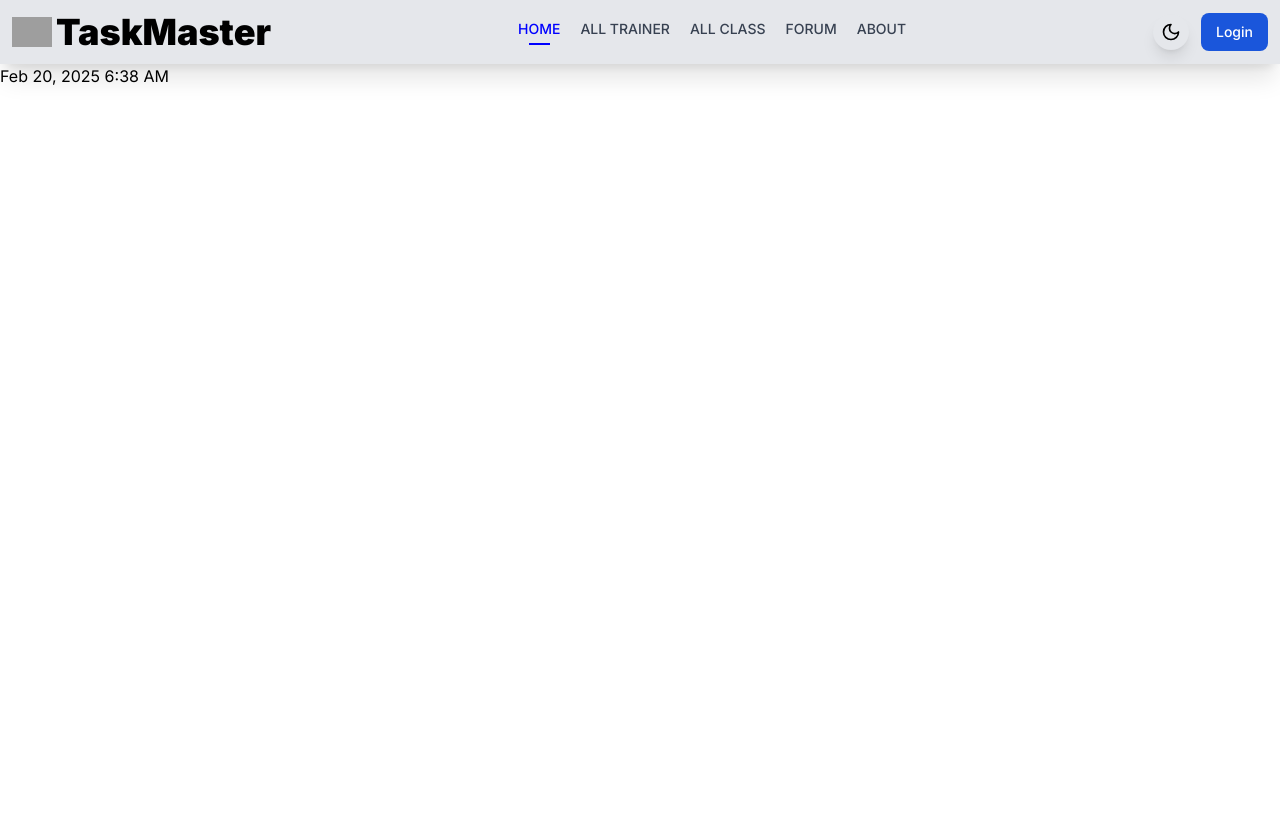
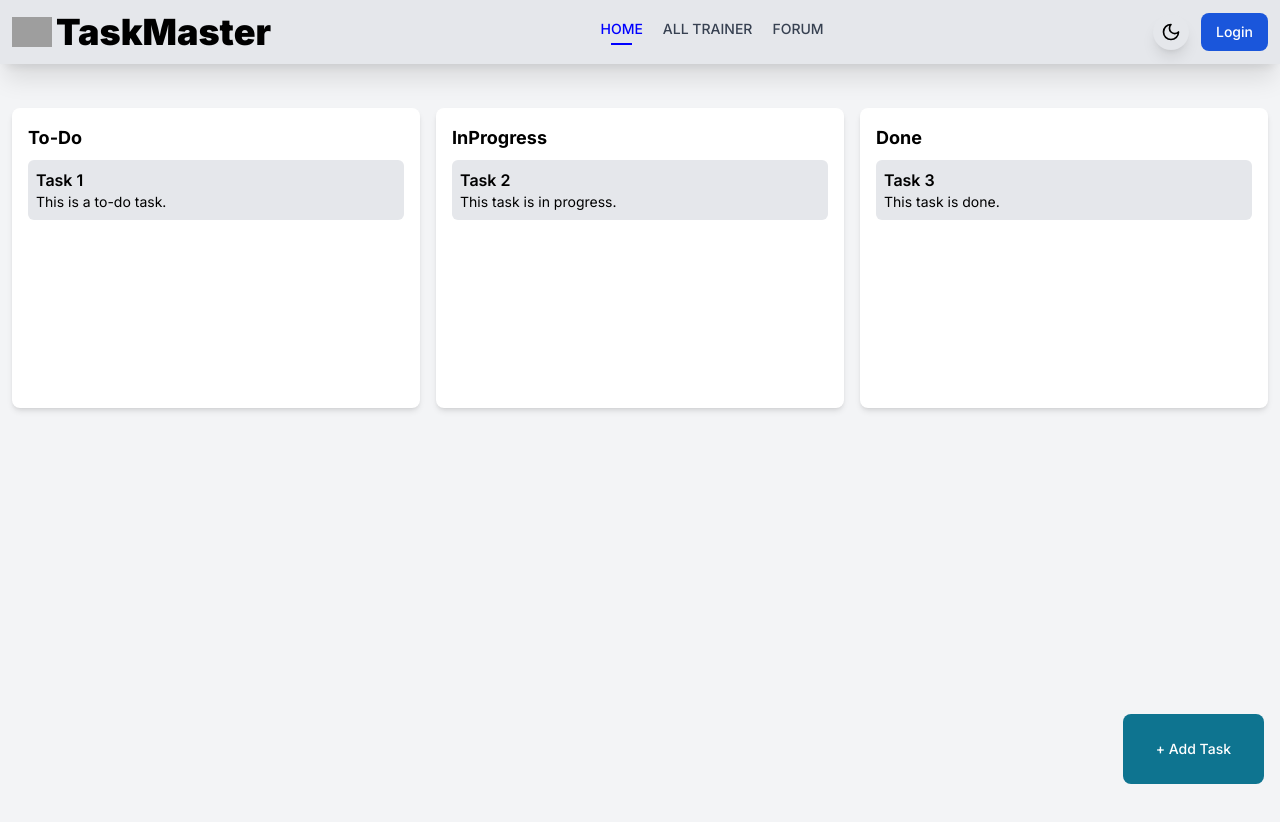
Before and after one commit to Az-Haris/TaskMaster-Frontend, a React (Vite) app: page / in a window 1280 px wide. Shown: the top 822 px of the page. Before the commit the page ends 800 px from the top, so only its background shows below. Built offline with nearby package versions, Linux system fonts and the light colour scheme; no server answers; grey boxes are pictures that could not be loaded.

Commit message:
Added Draft Dashboard UI

```diff
--- a/package.json
+++ b/package.json
@@ -17,6 +17,7 @@
     "lucide-react": "^0.475.0",
     "moment": "^2.30.1",
     "react": "^18.3.1",
+    "react-beautiful-dnd": "^13.1.1",
     "react-dom": "^18.3.1",
     "react-helmet-async": "^2.0.5",
     "react-hook-form": "^7.54.2",
--- a/src/components/Navbar.jsx
+++ b/src/components/Navbar.jsx
@@ -32,30 +32,13 @@ const Navbar = () => {
             <hr className="w-2/4 border-none h-[1.5px] bg-gray-700 hidden" />
           </NavLink>
 
-          <NavLink to={"/classes"} className="flex flex-col items-center gap-1">
-            <p>All Class</p>{" "}
-            <hr className="w-2/4 border-none h-[1.5px] bg-gray-700 hidden" />
-          </NavLink>
 
           <NavLink to={"/forum"} className="flex flex-col items-center gap-1">
             <p>Forum</p>{" "}
             <hr className="w-2/4 border-none h-[1.5px] bg-gray-700 hidden" />
           </NavLink>
 
-          <NavLink to={"/about"} className="flex flex-col items-center gap-1">
-            <p>About</p>{" "}
-            <hr className="w-2/4 border-none h-[1.5px] bg-gray-700 hidden" />
-          </NavLink>
 
-          {user && (
-            <NavLink
-              to={"/dashboard"}
-              className="flex flex-col items-center gap-1"
-            >
-              <p>Dashboard</p>{" "}
-              <hr className="w-2/4 border-none h-[1.5px] bg-gray-700 hidden" />
-            </NavLink>
-          )}
         </ul>
 
         <div className="flex items-center gap-3">
--- a/src/pages/Dashboard.jsx
+++ b/src/pages/Dashboard.jsx
@@ -1,12 +1,87 @@
-import moment from 'moment';
+import { Button } from "flowbite-react";
+import { useState } from "react";
+import { DragDropContext, Droppable, Draggable } from "react-beautiful-dnd";
+
+
+const initialTasks = {
+  todo: [
+    { id: "1", title: "Task 1", description: "This is a to-do task." },
+  ],
+  inProgress: [
+    { id: "2", title: "Task 2", description: "This task is in progress." },
+  ],
+  done: [
+    { id: "3", title: "Task 3", description: "This task is done." },
+  ],
+};
 
 const Dashboard = () => {
-    const date = moment().format('lll');
-    return (
-        <div>
-            <p>{date}</p>
+  const [tasks, setTasks] = useState(initialTasks);
+
+  const onDragEnd = (result) => {
+    if (!result.destination) return;
+    const { source, destination } = result;
+
+    const startColumn = tasks[source.droppableId];
+    const endColumn = tasks[destination.droppableId];
+    const [movedTask] = startColumn.splice(source.index, 1);
+    endColumn.splice(destination.index, 0, movedTask);
+
+    setTasks({
+      ...tasks,
+      [source.droppableId]: startColumn,
+      [destination.droppableId]: endColumn,
+    });
+  };
+
+  return (
+    <div className=" min-h-screen pt-5 bg-gray-100">
+
+      <DragDropContext onDragEnd={onDragEnd}>
+        <div className="container mx-auto px-3 grid grid-cols-1 md:grid-cols-3 gap-4 mt-6">
+          {Object.keys(tasks).map((column, index) => (
+            <Droppable key={index} droppableId={column}>
+              {(provided) => (
+                <div
+                  ref={provided.innerRef}
+                  {...provided.droppableProps}
+                  className="bg-white p-4 rounded-lg shadow-md min-h-[300px]"
+                >
+                  <h2 className="font-bold text-lg mb-2 capitalize">
+                    {column.replace("todo", "To-Do")}
+                  </h2>
+                  {tasks[column].map((task, index) => (
+                    <Draggable
+                      key={task.id}
+                      draggableId={task.id}
+                      index={index}
+                    >
+                      {(provided) => (
+                        <div
+                          ref={provided.innerRef}
+                          {...provided.draggableProps}
+                          {...provided.dragHandleProps}
+                          className="bg-gray-200 p-2 rounded-md mb-2"
+                        >
+                          <h3 className="font-semibold">{task.title}</h3>
+                          <p className="text-sm">{task.description}</p>
+                        </div>
+                      )}
+                    </Draggable>
+                  ))}
+                  {provided.placeholder}
+                </div>
+              )}
+            </Droppable>
+          ))}
         </div>
-    );
+      </DragDropContext>
+
+      <div className="fixed bottom-4 right-4">
+        <Button className="p-4">+ Add Task</Button>
+      </div>
+    </div>
+  );
 };
 
 export default Dashboard;
```
Also changed, not shown: 1 other file (tests, documents, lock files or other folders).
